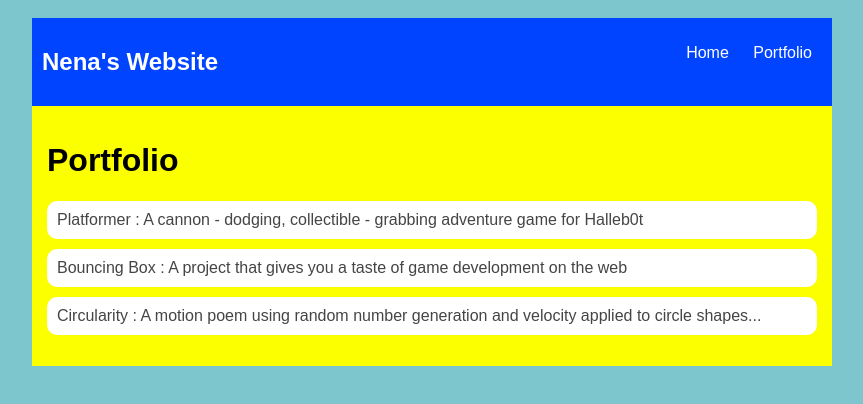
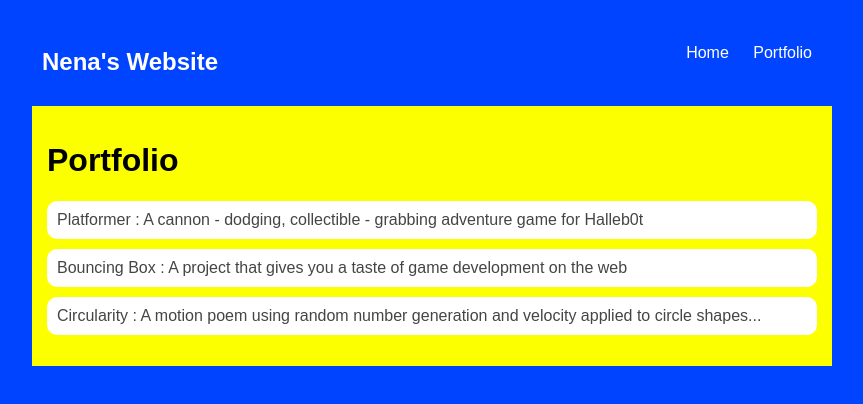
Before and after one commit to Nehemiah-23/Nehemiah-23.github.io, a plain HTML site: page portfolio.html in a window 1280 px wide. Shown: the whole page, without its empty margins (208-1071 px from the left). Drawn offline with Linux system fonts and the light colour scheme.

Commit message:
platformer

```diff
--- a/portfolio.html
+++ b/portfolio.html
@@ -4,7 +4,7 @@
         <title>Nena's Amazing Website</title>
         <style type="text/css">
             body {
-                background: rgb(125, 198, 205);
+                background: rgb(0, 68, 255);
                 color: rgb(45, 45, 45);
                 padding: 10px;
                 font-family: arial;
```
